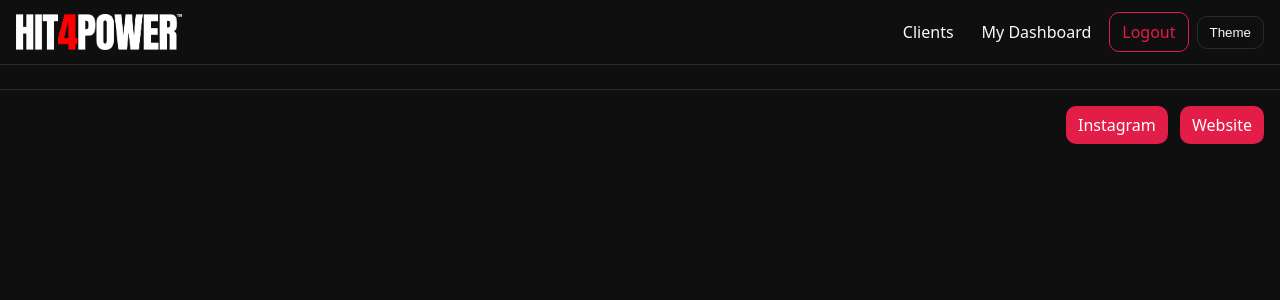
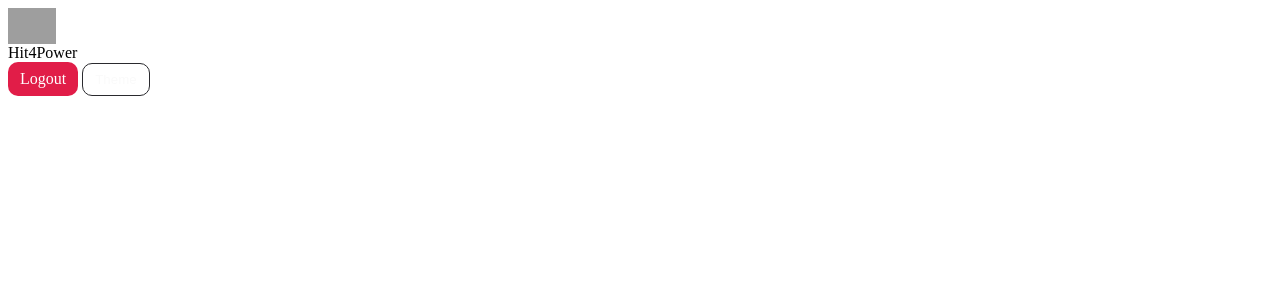
Before and after one commit to road2gameday-tech/Hit4Power-Player-Development-Tool-1, a FastAPI app: template app/templates/base.html in a window 1280 px wide. Shown: the top 300 px of the page. Run offline with FastAPI, Linux system fonts and the light colour scheme; the template is opened without the code that fills it, so the values that code supplies are empty; the visitor is signed in with stand-in values (Sample User, id 1); grey boxes are pictures that could not be loaded.

Commit message:
Update base.html

```diff
--- a/app/templates/base.html
+++ b/app/templates/base.html
@@ -2,47 +2,50 @@
 <html lang="en" data-theme="dark">
 <head>
   <meta charset="utf-8" />
-    <meta name="viewport" content="width=device-width, initial-scale=1" />
-    <title>{{ title or "Hit4Power" }}</title>
-    <link rel="stylesheet" href="/static/css/style.css" />
-    <script defer src="/static/js/main.js"></script>
-    <script src="https://cdn.jsdelivr.net/npm/chart.js"></script>
+  <meta name="viewport" content="width=device-width,initial-scale=1" />
+  <title>{% block title %}Hit4Power{% endblock %}</title>
+  <link rel="stylesheet" href="/static/style.css" />
 </head>
-  <body class="page">
-    <header class="header">
+<body>
+  <header class="app-header">
     <div class="header-left">
-        <a href="/" class="logo-link">
-          <img id="site-logo" src="/static/logos/Hit4PowerMainLogoDark.png" alt="Hit4Power" class="logo"/>
-        </a>
+      <img src="/static/logo.svg" alt="Hit4Power" class="logo" onerror="this.style.display='none'">
+      <span class="brand">Hit4Power</span>
+      {% block header_title %}{% endblock %}
     </div>
-      <nav class="nav">
-        {% if request.session.get('instructor_id') %}
-          <a href="/instructor" class="nav-link">Clients</a>
+    <div class="header-right">
+      {% if request.session.get('instructor_id') or request.session.get('player_id') %}
+      <a class="btn btn-red" href="/logout">Logout</a>
       {% endif %}
-        {% if request.session.get('player_id') %}
-          <a href="/dashboard" class="nav-link">My Dashboard</a>
-        {% endif %}
-        {% if request.session.get('player_id') or request.session.get('instructor_id') %}
-          <a href="/logout" class="nav-link btn btn-outline-red">Logout</a>
-        {% endif %}
-        <button id="theme-toggle" class="nav-link btn btn-ghost" title="Toggle theme">Theme</button>
-      </nav>
+      <button id="themeBtn" class="btn btn-ghost">Theme</button>
+    </div>
   </header>
 
   <main class="container">
-      {% set flash = pop_flash(request) %}
-      {% if flash %}
-        <div class="flash">{{ flash }}</div>
+    {% if request.session.get('create_success') %}
+      <div class="banner success">
+        {{ request.session.get('create_success') }}
+      </div>
+      {% set _ = request.session.pop('create_success') %}
     {% endif %}
+
     {% block content %}{% endblock %}
   </main>
 
-    <footer class="footer">
-      <div class="spacer"></div>
-      <div class="footer-actions">
-        <a class="btn btn-red" href="https://www.instagram.com/hit4.power/" target="_blank" rel="noopener">Instagram</a>
-        <a class="btn btn-red" href="https://www.hit4power.com/" target="_blank" rel="noopener">Website</a>
-      </div>
-    </footer>
+  <script>
+    // Theme toggle
+    (function(){
+      const key = 'h4p-theme';
+      const root = document.documentElement;
+      const saved = localStorage.getItem(key);
+      if(saved){ root.setAttribute('data-theme', saved); }
+      document.getElementById('themeBtn')?.addEventListener('click', ()=>{
+        const next = root.getAttribute('data-theme') === 'dark' ? 'light' : 'dark';
+        root.setAttribute('data-theme', next);
+        localStorage.setItem(key, next);
+      });
+    })();
+  </script>
+  {% block scripts %}{% endblock %}
 </body>
 </html>
```
Lines whose indentation alone changed are shown as unchanged.
